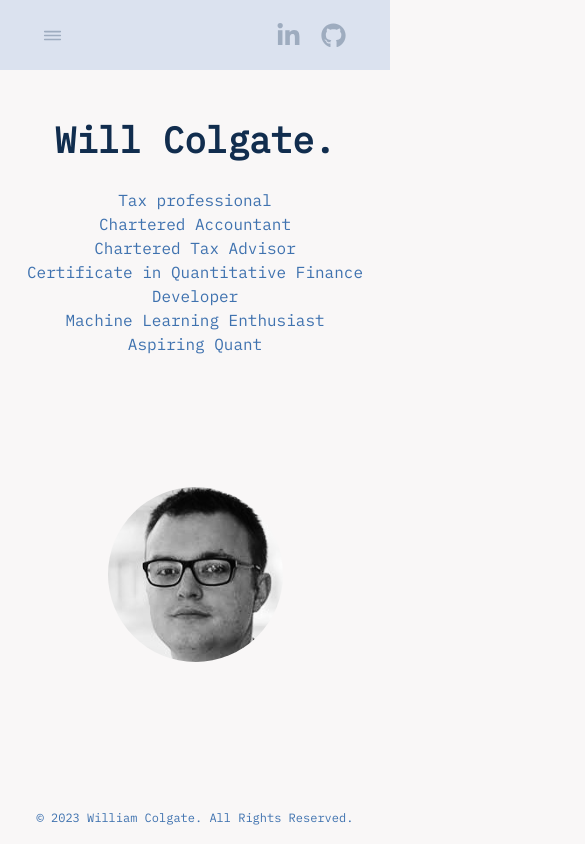
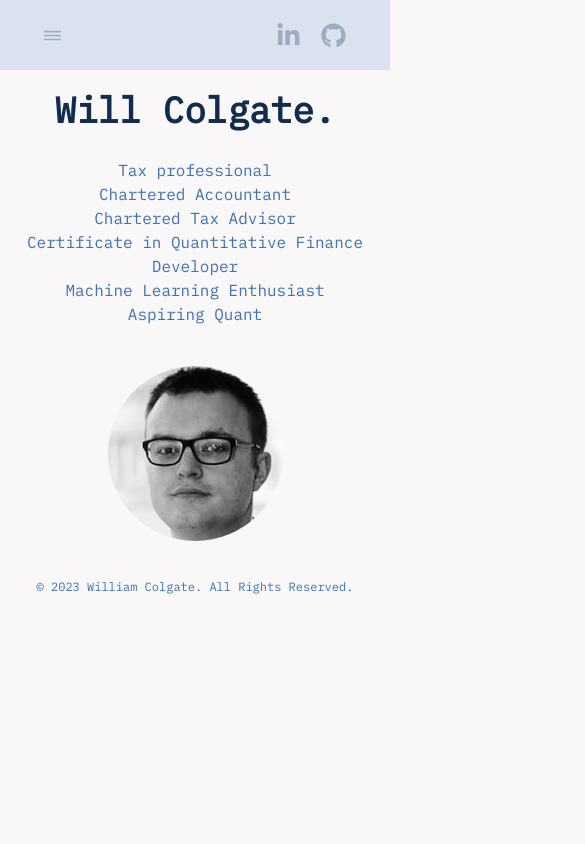
Before and after one commit to will-j-c/resume_website, a Next.js app: page / in a window 390 px wide. Shown: the top 844 px of the page, 585 px wide, since content can reach past the window. Built offline with nearby package versions, Linux system fonts and the light colour scheme.

Commit message:
fix: mobile width issue

```diff
--- a/src/app/layout.jsx
+++ b/src/app/layout.jsx
@@ -11,16 +11,17 @@ export const metadata = {
 };
 
 export default function RootLayout({ children }) {
+
   const time = new Date().getFullYear();
   return (
     <html lang='en'>
       <body
-        className={`${plexMono.className} container mx-auto h-screen relative flex flex-col justify-between bg-lightThemePrimary dark:bg-darkThemePrimary`}
+        className={`${plexMono.className} container mx-auto relative flex flex-col justify-between bg-lightThemePrimary dark:bg-darkThemePrimary`}
       >
         <div>
           <Navbar />
           <MobileNavbar />
-          <main className='max-w-[1280px] mx-auto md:mt-10'>{children}</main>
+          <main className='mx-auto md:mt-10'>{children}</main>
         </div>
         <footer className='mt-4 flex justify-center md:justify-end'>
           <div className='p-4'>
--- a/src/app/page.jsx
+++ b/src/app/page.jsx
@@ -4,7 +4,7 @@ import profileImg from 'public/profile.jpeg';
 
 export default function Page() {
   return (
-    <div className='flex flex-col md:flex-row max-w-[1110px] mx-auto h-[75vh] gap-10 mt-5'>
+    <div className='flex flex-col md:flex-row max-w-[1110px] mx-auto max-h-[75vh] gap-10 mt-5'>
       <div className='basis-6/12 flex h-full flex-col justify-center md:pl-20 text-center md:text-left'>
         <h1 className='text-4xl text-lightThemePrimaryText mb-7 font-extrabold dark:text-darkThemePrimaryText'>
           Will Colgate.
--- a/src/app/ui/Navbar.jsx
+++ b/src/app/ui/Navbar.jsx
@@ -14,9 +14,9 @@ export default function Navbar() {
     }
   };
   return (
-    <div className='bg-lightThemeSecondary dark:bg-darkThemeSecondary rounded-b-lg max-w-[1110px] mx-auto flex flex-row invisible md:visible h-0 md:h-[70px]'>
+    <div className='bg-lightThemeSecondary dark:bg-darkThemeSecondary rounded-b-lg md:max-w-[1110px] mx-auto flex flex-row invisible h-0 md:visible md:h-[70px] overflow-hidden'>
       <div className='w-full flex flex-row mx-10'>
-        <div className='basis-3/4 flex flex-row content-center'>
+        <div className='basis-3/4 flex flex-row'>
           <NavLinks props={toggleOpen} />
         </div>
         <div className='basis-1/4 flex flex-row justify-center gap-5 my-auto'>
```
